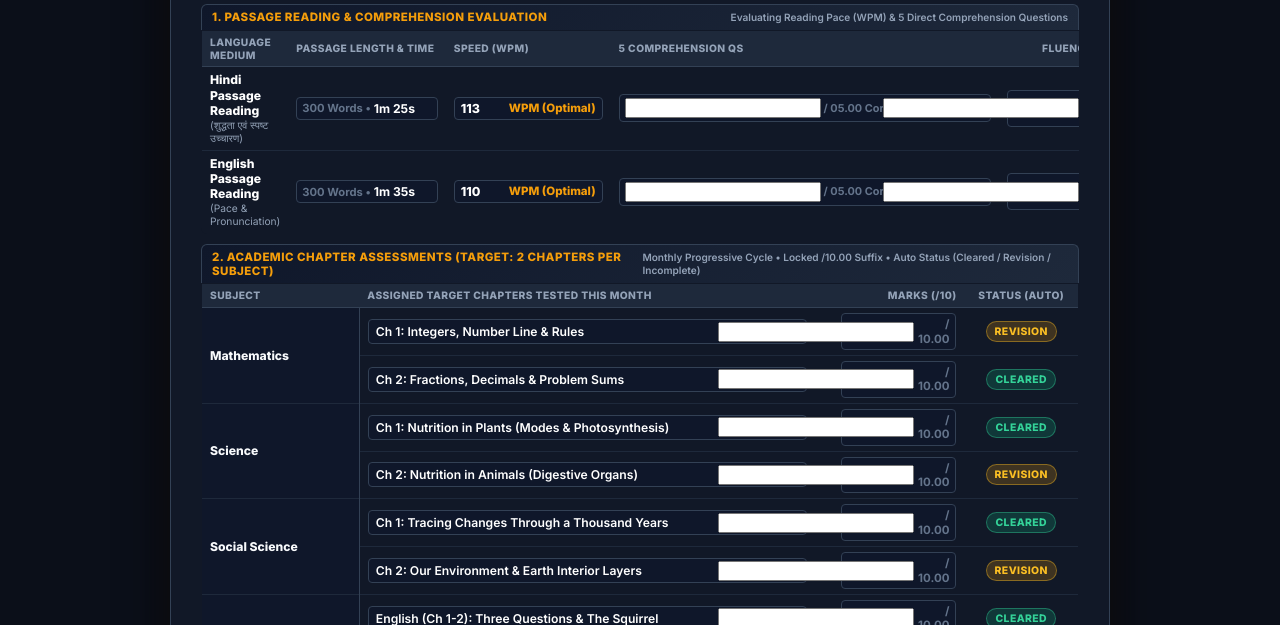
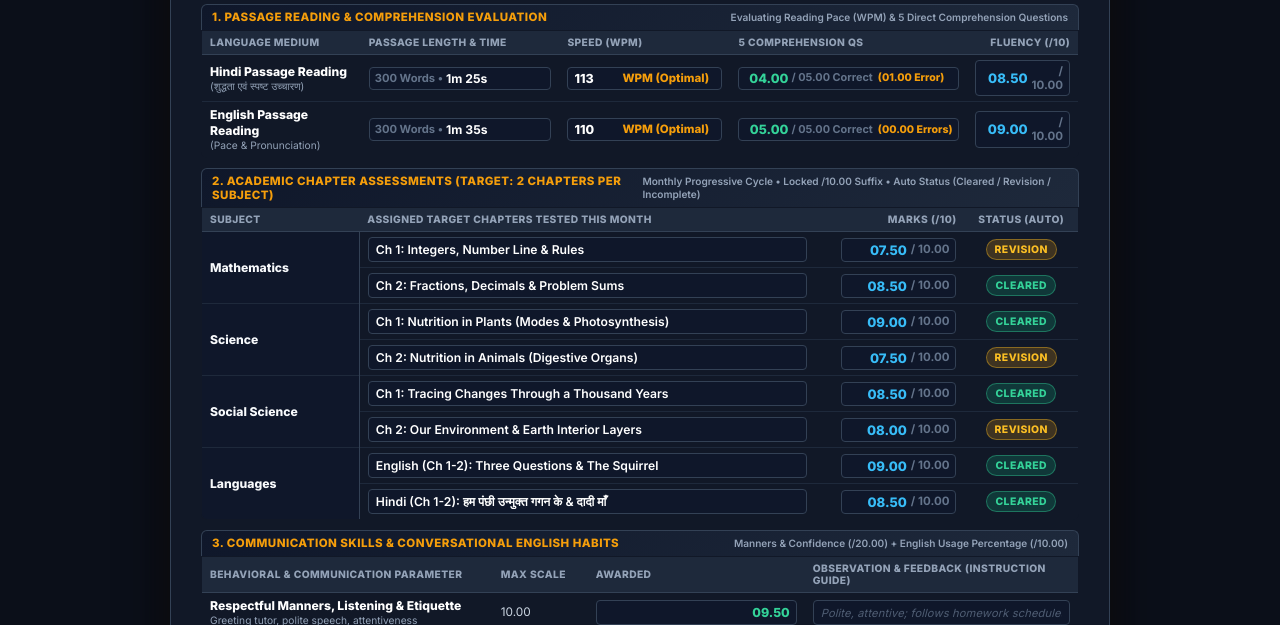
Before and after one commit to ctrlaltsolveorg-cloud/horizon-home-tuition, a Next.js app: page /report-card/fill in a window 1280 px wide. Shown: the part 327-952 px from the top of the page. Built offline with nearby package versions, Linux system fonts and the light colour scheme; no server answers.

Commit message:
fix(report-card): ensure transparent dark backgrounds on FormattedScoreInput

```diff
--- a/src/app/globals.css
+++ b/src/app/globals.css
@@ -573,13 +573,53 @@ textarea:not(:placeholder-shown) {
   box-shadow: 0 0 0 3px rgba(245, 158, 11, 0.2) !important;
 }
 
-/* Disabled / Read-Only Input Styling */
-input:disabled,
-textarea:disabled,
-.input-readonly {
-  background: rgba(255, 255, 255, 0.04) !important;
-  border: 1px solid rgba(255, 255, 255, 0.1) !important;
-  color: #94A3B8 !important;
-  cursor: not-allowed !important;
-  user-select: none !important;
+/* Report Card Live Score Input Global Styles */
+.live-score-num-input,
+.live-comp-num-input,
+.locked-score-cell input,
+.locked-comp-wrap input {
+  background: transparent !important;
+  background-color: transparent !important;
+  border: none !important;
+  outline: none !important;
+  box-shadow: none !important;
+  font-family: 'Inter', monospace !important;
+  text-align: right !important;
+  font-weight: 800 !important;
 }
+
+.live-comp-num-input,
+.locked-comp-wrap input {
+  color: #34D399 !important;
+  width: 44px !important;
+  font-size: 0.80rem !important;
+}
+
+.live-score-num-input,
+.locked-score-cell input {
+  color: #38BDF8 !important;
+  width: 46px !important;
+  font-size: 0.82rem !important;
+}
+
+.live-table-score-input {
+  background: #0F172A !important;
+  background-color: #0F172A !important;
+  border: 1px solid #334155 !important;
+  border-radius: 4px !important;
+  padding: 4px 6px !important;
+  font-size: 0.78rem !important;
+  color: #38BDF8 !important;
+  font-weight: 800 !important;
+  font-family: 'Inter', monospace !important;
+  text-align: right !important;
+  outline: none !important;
+}
+
+.live-table-score-input.highlight-green {
+  color: #34D399 !important;
+}
+
+.live-table-score-input.highlight-purple {
+  color: #C084FC !important;
+}
--- a/src/components/FormattedScoreInput.tsx
+++ b/src/components/FormattedScoreInput.tsx
@@ -94,6 +94,21 @@ export function FormattedScoreInput({
     }
   };
 
+  const defaultStyle: React.CSSProperties = {
+    background: 'transparent',
+    border: 'none',
+    outline: 'none',
+    boxShadow: 'none',
+    textAlign: 'right',
+    fontFamily: "'Inter', monospace",
+    fontWeight: 800,
+    fontSize: '0.82rem',
+    color: '#38BDF8',
+    padding: 0,
+    margin: 0,
+    ...style
+  };
+
   return (
     <input
       type="text"
@@ -104,7 +119,7 @@ export function FormattedScoreInput({
       onFocus={handleFocus}
       onBlur={handleBlur}
       onKeyDown={handleKeyDown}
-      style={style}
+      style={defaultStyle}
       placeholder={placeholder}
     />
   );
--- a/src/components/ReportCardInteractiveEditor.tsx
+++ b/src/components/ReportCardInteractiveEditor.tsx
@@ -1784,16 +1784,19 @@ export default function ReportCardInteractiveEditor({
           border-color: #10B981;
           background: #0B0F19;
         }
+        :global(.live-comp-num-input),
         .live-comp-num-input {
-          width: 44px;
-          background: transparent;
-          border: none;
-          color: #34D399;
-          font-size: 0.80rem;
-          font-weight: 800;
-          text-align: right;
-          font-family: 'Inter', monospace;
-          outline: none;
+          width: 44px !important;
+          background: transparent !important;
+          background-color: transparent !important;
+          border: none !important;
+          color: #34D399 !important;
+          font-size: 0.80rem !important;
+          font-weight: 800 !important;
+          text-align: right !important;
+          font-family: 'Inter', monospace !important;
+          outline: none !important;
+          box-shadow: none !important;
         }
         .locked-comp-denom {
           font-size: 0.68rem;
@@ -1831,17 +1834,21 @@ export default function ReportCardInteractiveEditor({
           box-shadow: 0 0 0 2px rgba(56, 189, 248, 0.2);
         }
 
+        :global(.live-score-num-input),
         .live-score-num-input {
-          width: 44px;
-          background: transparent;
-          border: none;
-          color: #38BDF8;
-          font-size: 0.82rem;
-          font-weight: 800;
-          text-align: right;
-          font-family: 'Inter', monospace;
-          outline: none;
-        }
+          width: 46px !important;
+          background: transparent !important;
+          background-color: transparent !important;
+          border: none !important;
+          color: #38BDF8 !important;
+          font-size: 0.82rem !important;
+          font-weight: 800 !important;
+          text-align: right !important;
+          font-family: 'Inter', monospace !important;
+          outline: none !important;
+          box-shadow: none !important;
+        }
+        :global(.live-score-num-input::placeholder),
         .live-score-num-input::placeholder {
           color: #94A3B8 !important;
         }
```
